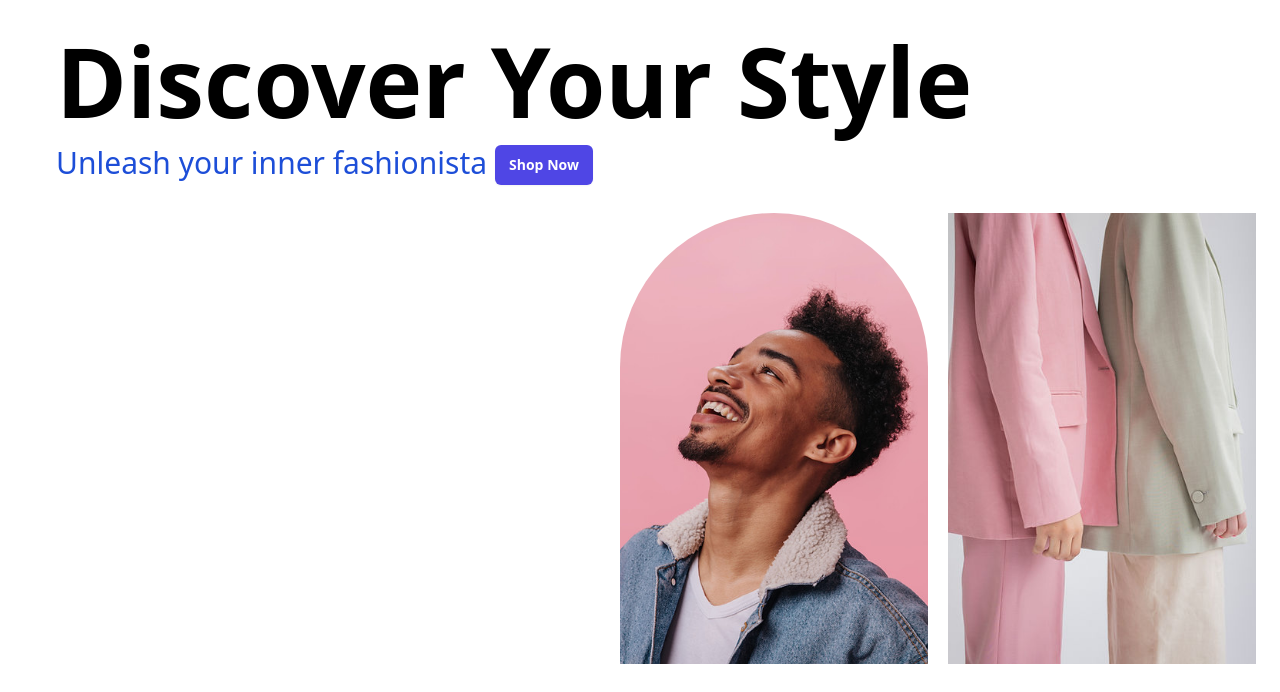
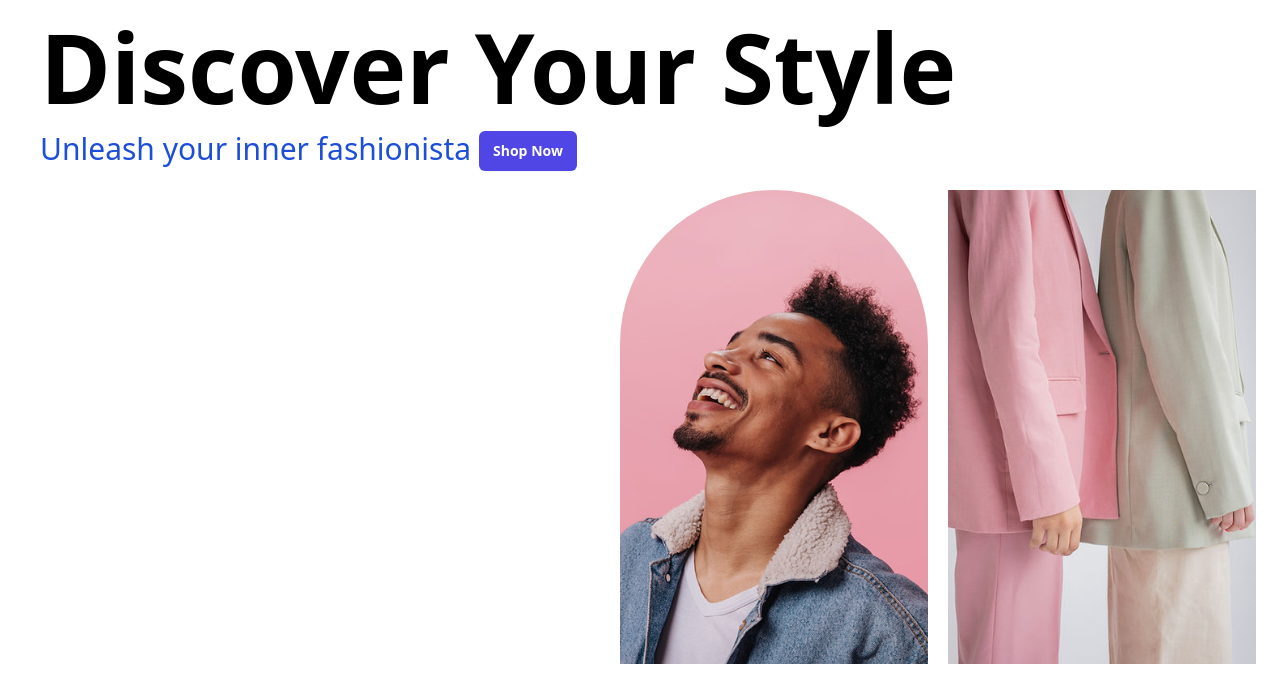
Before and after one commit to Prateeksrdpc/StyleNova, a plain HTML site: page index.html in a window 1280 px wide. Shown: the part 108-800 px from the top of the page. Drawn offline with nearby package versions, Linux system fonts and the light colour scheme.

Commit message:
second commit

```diff
--- a/index.html
+++ b/index.html
@@ -693,7 +693,7 @@ sidebar.classList.toggle('hidden');
 <!-- ------------------------------------------------------------------- -->
 <div class="md:h-screen lg:h-screen px-6 ">  <section class="h-5/6">
   <div class="flex flex-col h-full">
-    <div class="lg:h-1/3 bg-white px-8 py-7 flex flex-col sm:h-1/2">  <h1 class="font-sans lg:text-8xl xs:text-6xl   text-black font-semibold pt-2 ">Discover Your Style</h1>
+    <div class="lg:h-1/3 bg-white px-8 py-7 flex flex-col sm:h-1/2 xs:px-4 xs:py-3.5">  <h1 class="font-sans lg:text-8xl xs:text-6xl   text-black font-semibold pt-2 ">Discover Your Style</h1>
       <div class="flex gap-5 pt-4 xs:gap-2 ">
         <h3 class="text-3xl text-blue-700">Unleash your inner fashionista</h3>
         <a href="#" class="xs:h-12 lg:h-full xs:text-sm xs:px-2.5 xs:py-1.5  text-center  rounded-md bg-indigo-600 lg:px-3.5 lg:py-2.5 text- font-semibold text-white shadow-sm hover:bg-indigo-500 focus-visible:outline focus-visible:outline-2 focus-visible:outline-offset-2 focus-visible:outline-indigo-600">Shop Now</a>
```
